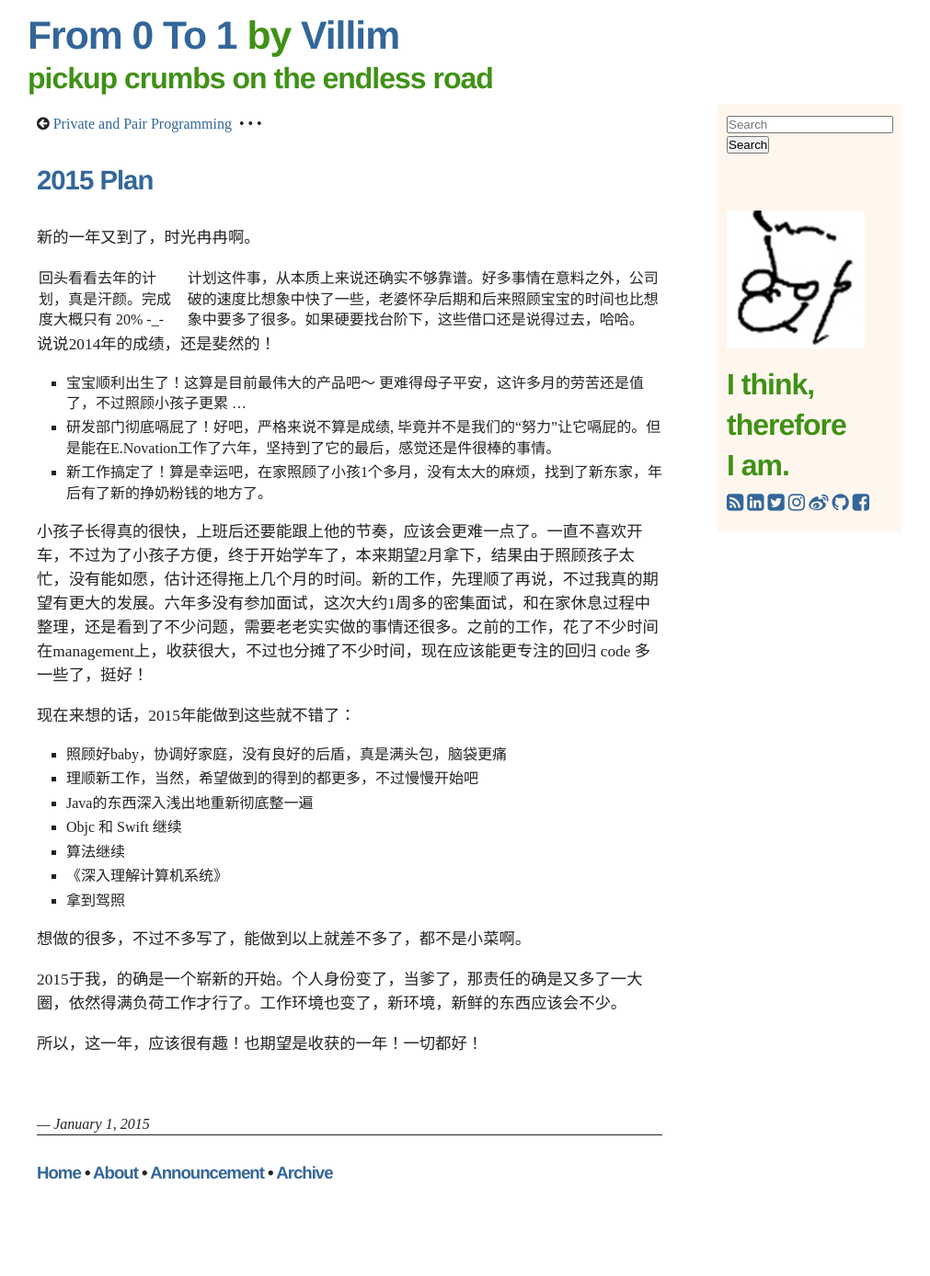
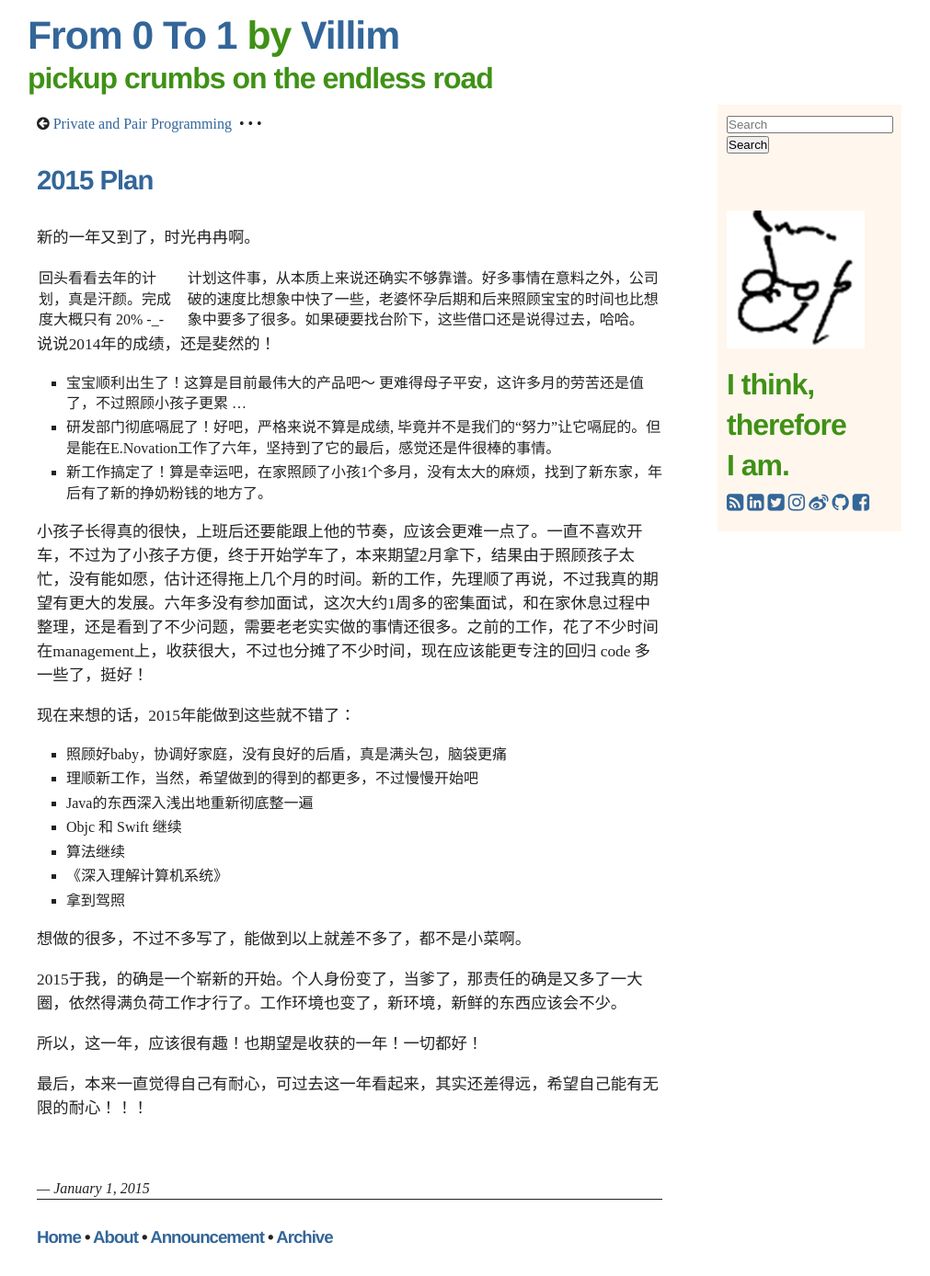
Before and after one commit to villim/villim.github.io, a Jekyll site: the page built from _posts/2015-01-01-2015-plan.md, in a window 1280 px wide. Shown: the whole page at 92% size, without its empty margins (135-1146 px from the left). Built offline with Jekyll 4.4.1, drawn with Linux system fonts in a browser that asks for light colours; nearby versions of some CDN libraries; Markdown is read by kramdown in place of the engine named in the settings; before the commit the page ends 1318 px from its top, so only the background shows below that.

Commit message:
update blog

```diff
--- a/_posts/2015-01-01-2015-plan.md
+++ b/_posts/2015-01-01-2015-plan.md
@@ -30,3 +30,5 @@ title: 2015 Plan
 2015于我，的确是一个崭新的开始。个人身份变了，当爹了，那责任的确是又多了一大圈，依然得满负荷工作才行了。工作环境也变了，新环境，新鲜的东西应该会不少。
 
 所以，这一年，应该很有趣！也期望是收获的一年！一切都好！
+
+最后，本来一直觉得自己有耐心，可过去这一年看起来，其实还差得远，希望自己能有无限的耐心！！！
```
